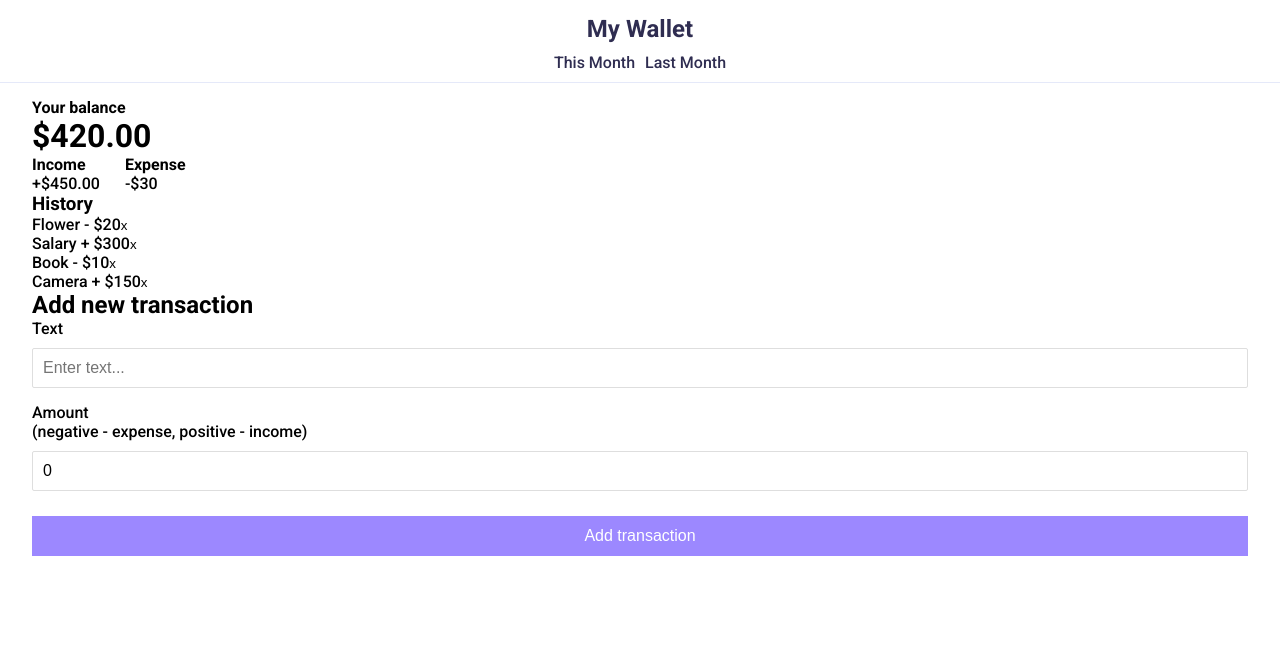
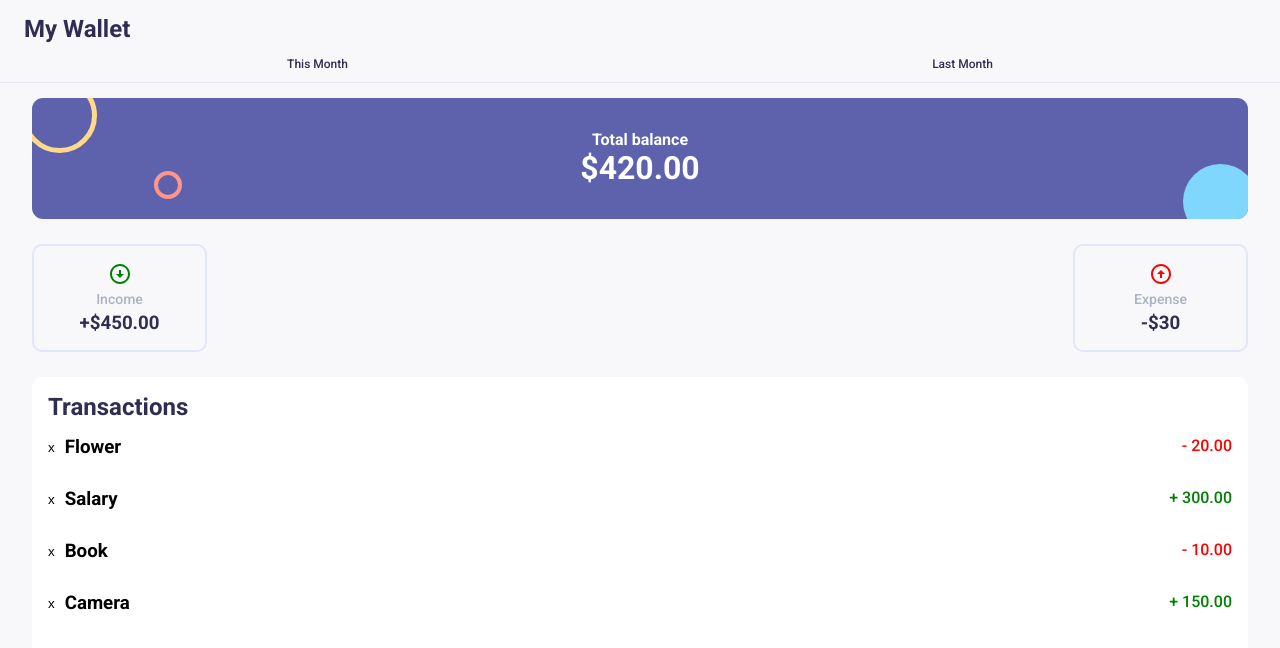
Before and after one commit to cvargas31/expense-tracker, a React (Vite) app: page / in a window 1280 px wide. Shown: the top 648 px of the page. Built offline with nearby package versions, Linux system fonts and the light colour scheme.

Commit message:
Styles for Balance, IncomeExpense, Transactions components

```diff
--- a/package.json
+++ b/package.json
@@ -11,6 +11,7 @@
   "dependencies": {
     "react": "^18.2.0",
     "react-dom": "^18.2.0",
+    "react-icons": "^4.4.0",
     "react-router-dom": "^6.4.0",
     "styled-components": "^5.3.5"
   },
--- a/src/components/Balance/index.jsx
+++ b/src/components/Balance/index.jsx
@@ -1,6 +1,6 @@
 import React, { useContext } from "react";
 import { GlobalContext } from "../../context/GlobalState";
-import { BalanceContainer } from "./styles";
+import { BalanceContainer, RedDot } from "./styles";
 
 export const Balance = () => {
   const { transactions } = useContext(GlobalContext);
@@ -9,8 +9,9 @@ export const Balance = () => {
   .reduce((prevValue, currentValue) => (prevValue += currentValue), 0).toFixed(2);
   return (
     <BalanceContainer>
-      <h4>Your balance</h4>
+      <h4>Total balance</h4>
       <h1>${balance}</h1>
+      <RedDot/>
     </BalanceContainer>
   );
 };
--- a/src/components/Balance/styles.js
+++ b/src/components/Balance/styles.js
@@ -1,5 +1,43 @@
 import styled from "styled-components";
 
 export const BalanceContainer = styled.div`
+  padding: 2rem;
+  text-align: center;
+  border-radius: 11px;
+  background: #5e62ac;
+  color: white;
+  position: relative;
+  overflow: hidden;
 
-`
+  &::before {
+    content: "";
+    height: 75px;
+    width: 75px;
+    border: 5px solid #ffd98c;
+    border-radius: 50%;
+    position: absolute;
+    top: -20px;
+    left: -10px;
+  }
+
+  &::after {
+    content: "";
+    height: 75px;
+    width: 75px;
+    background-color: #7fd7fe;
+    border-radius: 50%;
+    position: absolute;
+    bottom: -20px;
+    right: -10px;
+  }
+`;
+
+export const RedDot = styled.span`
+  position: absolute;
+  height: 28px;
+  width: 28px;
+  border: 4px solid #ff968c;
+  border-radius: 50%;
+  top: 60%;
+  left: 10%;
+`;
--- a/src/components/IncomeExpenses/index.jsx
+++ b/src/components/IncomeExpenses/index.jsx
@@ -1,7 +1,7 @@
 import React, { useContext } from "react";
 import { GlobalContext } from "../../context/GlobalState";
-import { IncomeExpenseContainer } from "./styles";
-
+import { IncomeExpense, IncomeExpenseAmount, IncomeExpenseContainer, IncomeExpenseTitle } from "./styles";
+import {BiDownArrowCircle,BiUpArrowCircle} from 'react-icons/bi'
 export const IncomeExpenses = () => {
   const { transactions } = useContext(GlobalContext);
 
@@ -15,14 +15,16 @@ export const IncomeExpenses = () => {
   const expense = amounts.filter((item) => item < 0).reduce((acc, item) => (acc += item), 0) * -1;
   return (
     <IncomeExpenseContainer>
-      <div>
-        <h4>Income</h4>
-        <p>+${income}</p>
-      </div>
-      <div>
-        <h4>Expense</h4>
-        <p>-${expense}</p>
-      </div>
+      <IncomeExpense>
+        <BiDownArrowCircle size={"1.5rem"} color={"green"}/>
+        <IncomeExpenseTitle>Income</IncomeExpenseTitle>
+        <IncomeExpenseAmount>+${income}</IncomeExpenseAmount>
+      </IncomeExpense>
+      <IncomeExpense>
+        <BiUpArrowCircle size={"1.5rem"} color={"red"}/>
+        <IncomeExpenseTitle>Expense</IncomeExpenseTitle>
+        <IncomeExpenseAmount>-${expense}</IncomeExpenseAmount>
+      </IncomeExpense>
     </IncomeExpenseContainer>
   );
 };
--- a/src/components/IncomeExpenses/styles.js
+++ b/src/components/IncomeExpenses/styles.js
@@ -3,11 +3,28 @@ import styled from "styled-components";
 export const IncomeExpenseContainer = styled.div`
   display: flex;
   width: 100%;
-  justify-content: flex-start;
+  justify-content: space-between;
   gap: 25px;
   align-items: center;
+  margin-top: 25px ;
 `
 
 export const IncomeExpense = styled.div`
+  border: 2px solid #e2e7f8;
+  border-radius: 10px;
+  width: 175px;
+  display: flex;
+  gap: 5px ;
+  flex-direction: column;
+  justify-content: center;
+  align-items: center;
+  padding: 1rem 0;
+`
+export const IncomeExpenseTitle = styled.p`
+  color: #abb2c5;
+  font-size: 14px;
+`
 
+export const IncomeExpenseAmount = styled.h3`
+  color: #2f2d51;
 `
--- a/src/components/Navbar/styles.js
+++ b/src/components/Navbar/styles.js
@@ -2,7 +2,6 @@ import styled from "styled-components";
 import { Link } from "react-router-dom";
 
 export const Bar = styled.nav`
-  text-align: center;
   padding: 15px 0px ;
 `
 
@@ -10,12 +9,13 @@ export const BarTitle = styled.h1`
   font-weight: 700;
   color: #2f2d51;
   font-size: 24px;
+  padding: 0 1em;
 `
 
 export const MainNav = styled.ul`
   border-bottom: 1px solid #e5e9f9;
   display: flex;
-  justify-content: center;
+  justify-content: space-around;
   gap: 10px;
   padding: 10px 0px;
 `
@@ -27,4 +27,5 @@ export const NavbarItem = styled.li`
 export const NavbarLink = styled(Link)`
   text-decoration: none;
   color: #2f2d51;
+  font-size: 12px;
 `
--- a/src/components/Transaction/Transaction.jsx
+++ b/src/components/Transaction/Transaction.jsx
@@ -1,17 +1,22 @@
 import React, { useContext } from "react";
 import { GlobalContext } from "../../context/GlobalState";
-import { TransactionItem } from "./styles";
+import { TransactionAmount, TransactionDeleteButton, TransactionItem, TransactionName, TransactionNameContainer } from "./styles";
 
 export const Transaction = ({ text, id, amount }) => {
   const { deleteTransaction } = useContext(GlobalContext);
   const sign = amount < 0 ? "-" : "+";
+
   return (
     <TransactionItem>
-      {text}{" "}
-      <span>
-        {sign} ${Math.abs(amount)}
-      </span>
-      <button onClick={() => deleteTransaction(id)} style={{ cursor: "pointer" }}>x</button>
+      <TransactionNameContainer>
+        <TransactionDeleteButton onClick={() => deleteTransaction(id)} style={{ cursor: "pointer" }}>
+          x
+        </TransactionDeleteButton>
+        <TransactionName>{text}</TransactionName>
+      </TransactionNameContainer>
+      <TransactionAmount color={ sign == "+" ? 'green' : 'red'}>
+        {sign} {Math.abs(amount).toFixed(2)}
+      </TransactionAmount>
     </TransactionItem>
   );
 };
--- a/src/components/Transaction/styles.js
+++ b/src/components/Transaction/styles.js
@@ -1,5 +1,21 @@
 import styled from "styled-components";
 
 export const TransactionItem = styled.li`
+  display: flex;
+  flex-direction: row;
+  justify-content: space-between;
+  padding: 15px 0 ;
+`;
 
-`
+export const TransactionNameContainer = styled.div`
+  display: flex;
+  gap: 10px;
+`;
+
+export const TransactionDeleteButton = styled.button``;
+
+export const TransactionName = styled.h3``;
+
+export const TransactionAmount = styled.span`
+  color: ${props => props.color};
+`;
--- a/src/components/TransactionList/index.jsx
+++ b/src/components/TransactionList/index.jsx
@@ -1,18 +1,20 @@
 import React, {useContext} from "react";
 import { GlobalContext } from "../../context/GlobalState";
+import { Title } from "../../styles/GlobalStyles";
 import { Transaction } from "../Transaction/Transaction";
+import { TransactionsContainer } from "./styles";
 
 export const TransactionList = () => {
   const {transactions} = useContext(GlobalContext)
   console.log(transactions)
   return (
-    <>
-      <h3>History</h3>
+    <TransactionsContainer>
+      <Title>Transactions</Title>
       <ul>
         {transactions.map(transaction => (
           <Transaction  key={transaction.id} {...transaction} />
         ))}
       </ul>
-    </>
+    </TransactionsContainer>
   );
 };
--- a/src/components/TransactionList/styles.js
+++ b/src/components/TransactionList/styles.js
@@ -1 +1,9 @@
 import styled from "styled-components";
+
+export const TransactionsContainer = styled.div`
+  background-color: white;
+  border-radius: 10px 10px 0px 0px;
+  margin-top: 25px;
+  padding: 1rem ;
+  min-height: 400px ;
+`
--- a/src/pages/Home.jsx
+++ b/src/pages/Home.jsx
@@ -16,7 +16,7 @@ export const Home = () => {
           <Balance />
           <IncomeExpenses />
           <TransactionList />
-          <AddTransaction />
+          {/* <AddTransaction /> */}
         </Wrapper>
       </GlobalProvider>
     </>
--- a/src/styles/GlobalStyles.js
+++ b/src/styles/GlobalStyles.js
@@ -29,7 +29,7 @@ export const GlobalStyle = createGlobalStyle`
   body {
     margin: 0 auto;
     overscroll-behavior: none;
-    text-align: center ;
+    background-color: #f8f8fa ;
   }
 
   #root {
@@ -43,7 +43,7 @@ export const Wrapper = styled.div`
 `
 
 export const Title = styled.h2`
-
+  color: #2f2d51;
 `
 
 export const Button = styled.button`
```
Also changed, not shown: 1 other file (tests, documents, lock files or other folders).
